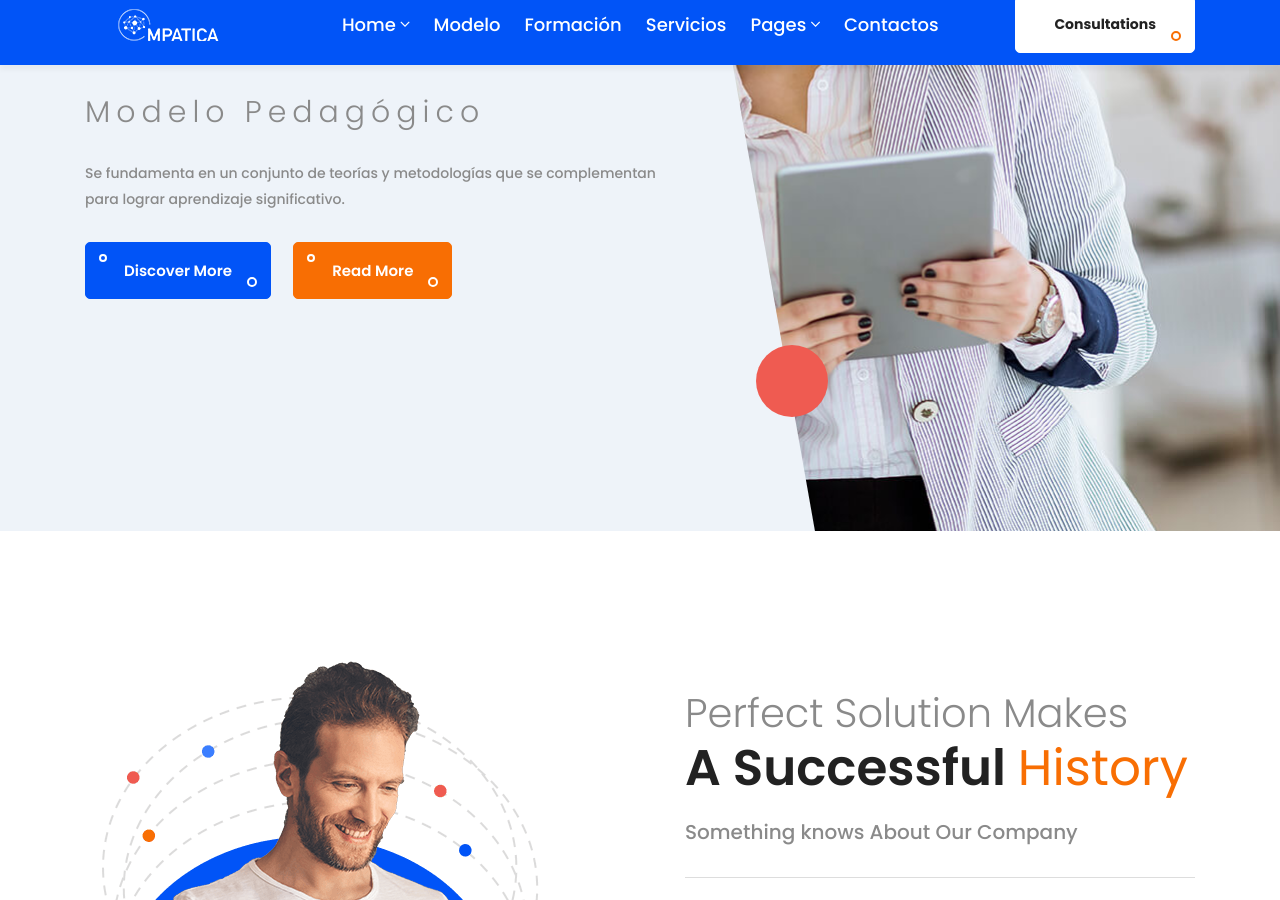
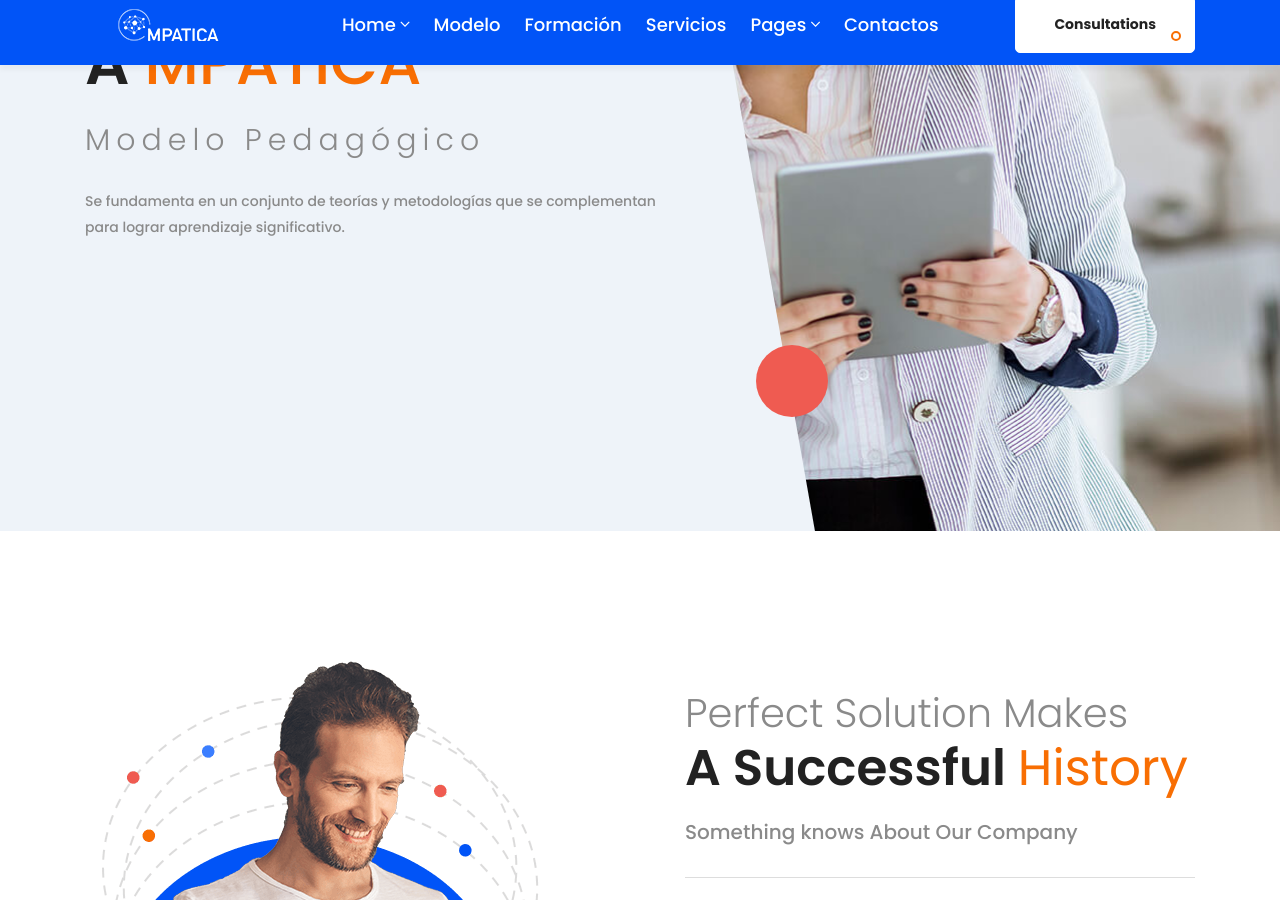
Before and after one commit to elemprendedoronline/mpatica, a Jekyll site: the page built from index.html, in a window 1280 px wide and 900 px high, scrolled down 489 px. Built offline with Jekyll 4.4.1, drawn with Linux system fonts in a browser that asks for light colours.

Commit message:
Update hero_area.html

```diff
--- a/_includes/hero_area.html
+++ b/_includes/hero_area.html
@@ -10,8 +10,7 @@
                     <span class="wow fadeInLeft" data-wow-duration="1.2s" data-wow-delay="1.5s">Modelo pedagógico</span>
                     <p class="wow fadeInLeft" data-wow-duration="1.2s" data-wow-delay="2s">Se fundamenta en un conjunto de teorías y metodologías que se complementan para lograr aprendizaje significativo.</p>
                     <ul class="wow fadeInLeft" data-wow-duration="1.2s" data-wow-delay="2.6s" >
-                        <li><a class="main-btn" href="#">Discover More</a></li>
-                        <li><a class="main-btn main-btn-2" href="#">Read More</a></li>
+
                     </ul>
                 </div>
             </div>
```
